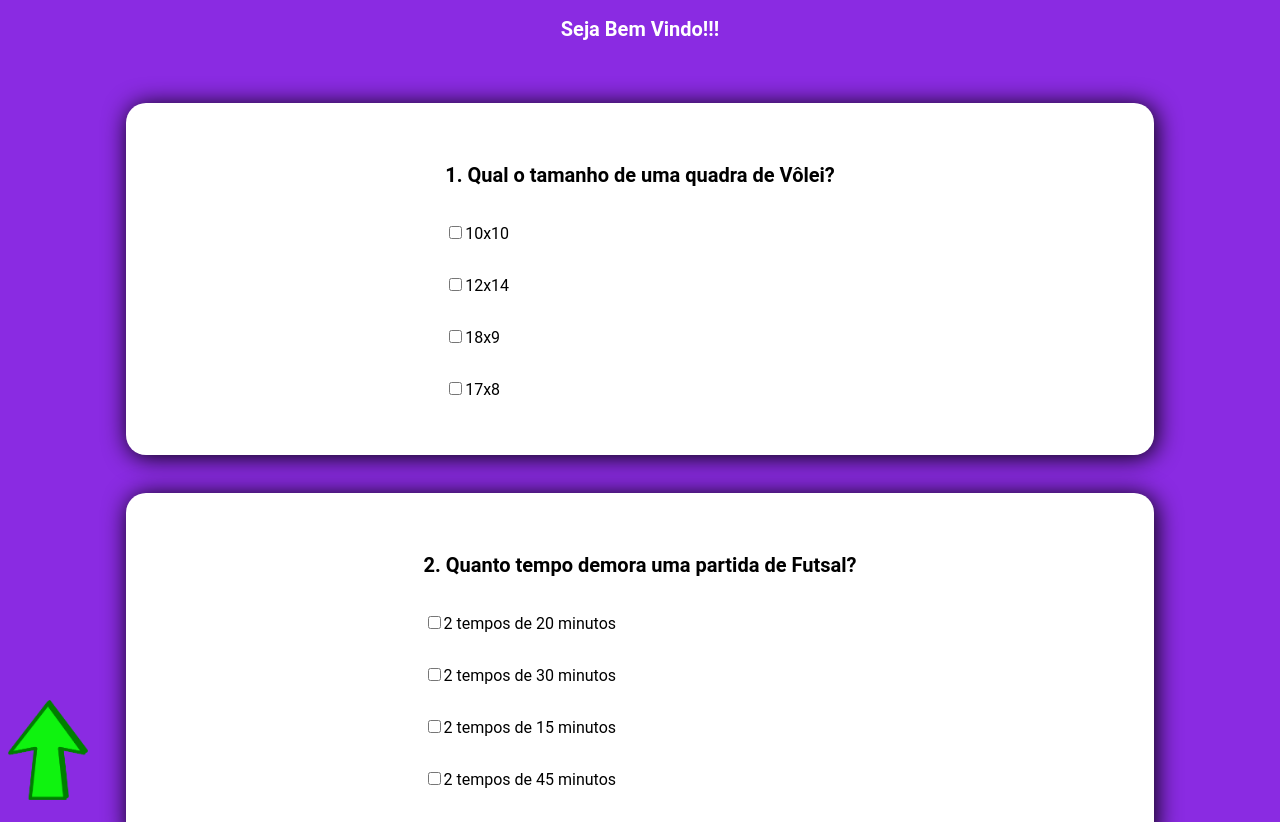
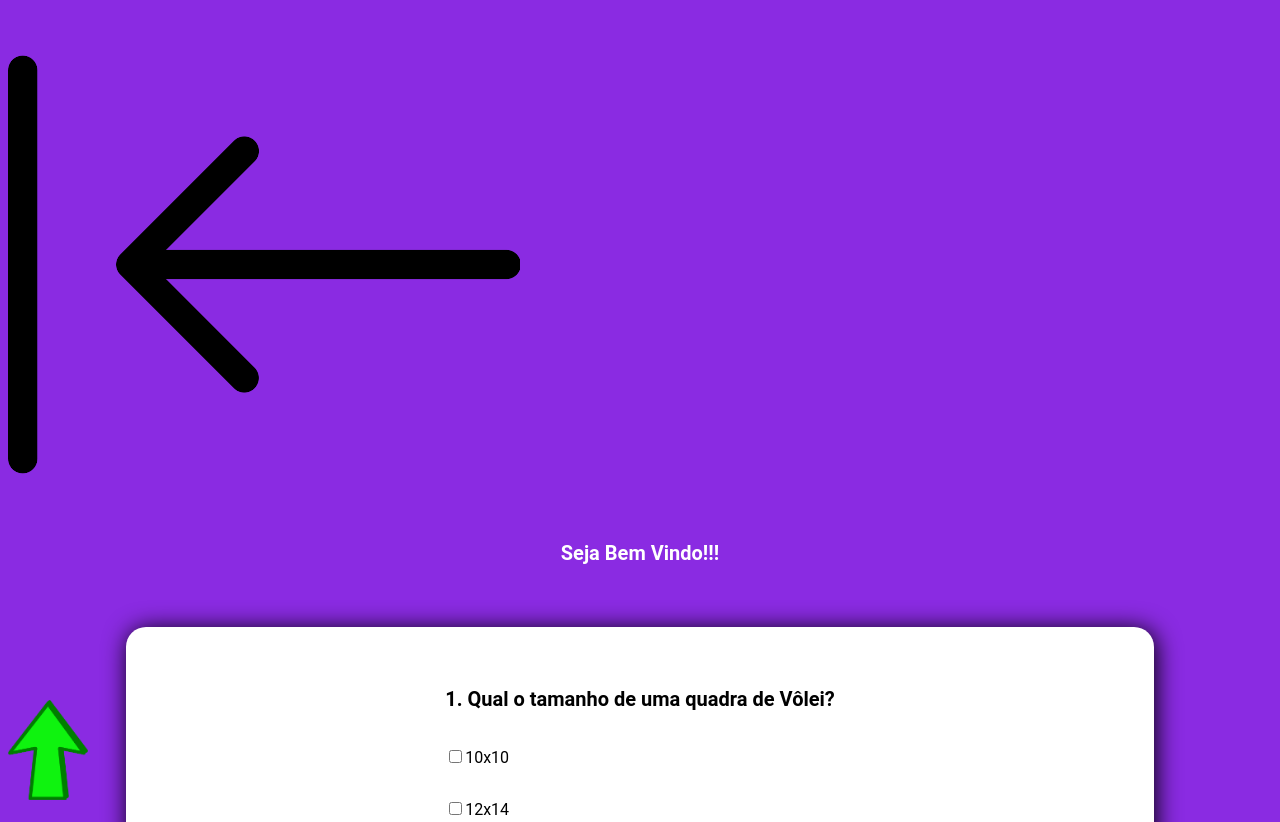
Before and after one commit to HenriqueLimaJHLA/provadigital, a plain HTML site: page HTML/Prova.html in a window 1280 px wide. Shown: the top 822 px of the page. Drawn offline with Linux system fonts and the light colour scheme; some packages are replaced by stand-ins of ours; a script that the page names is missing.

Commit message:
Update Prova.html

```diff
--- a/HTML/Prova.html
+++ b/HTML/Prova.html
@@ -18,6 +18,7 @@
 	<button class="reset" id="reset" onclick="Reset()">Resetar</button>
 	</div>
 
+	<img src="../IMAGEM/sair.png" onclick="Sair()" class="imgsair">
 		<div id="tudo">
 			<h2 class="wc" id="wc">Seja Bem Vindo!!!</h2><h2 id="nomepessoa" class="userrr"></h2><br><br>
 <div class="container" id="container1">
```
